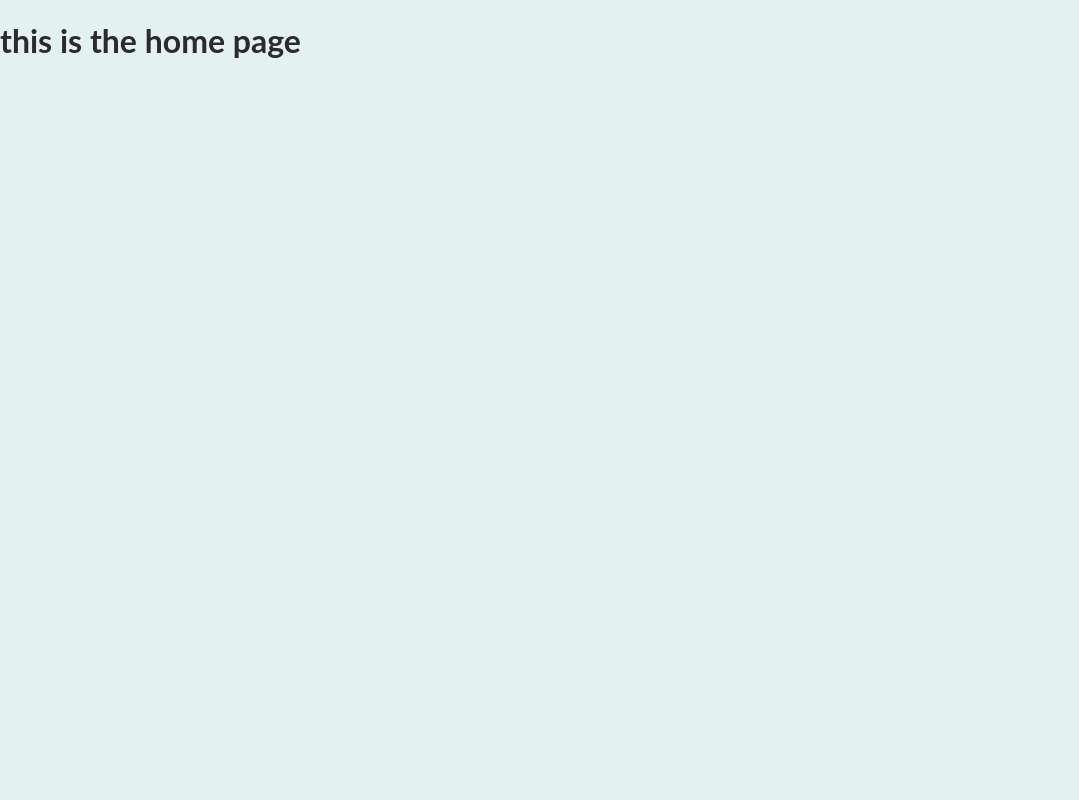
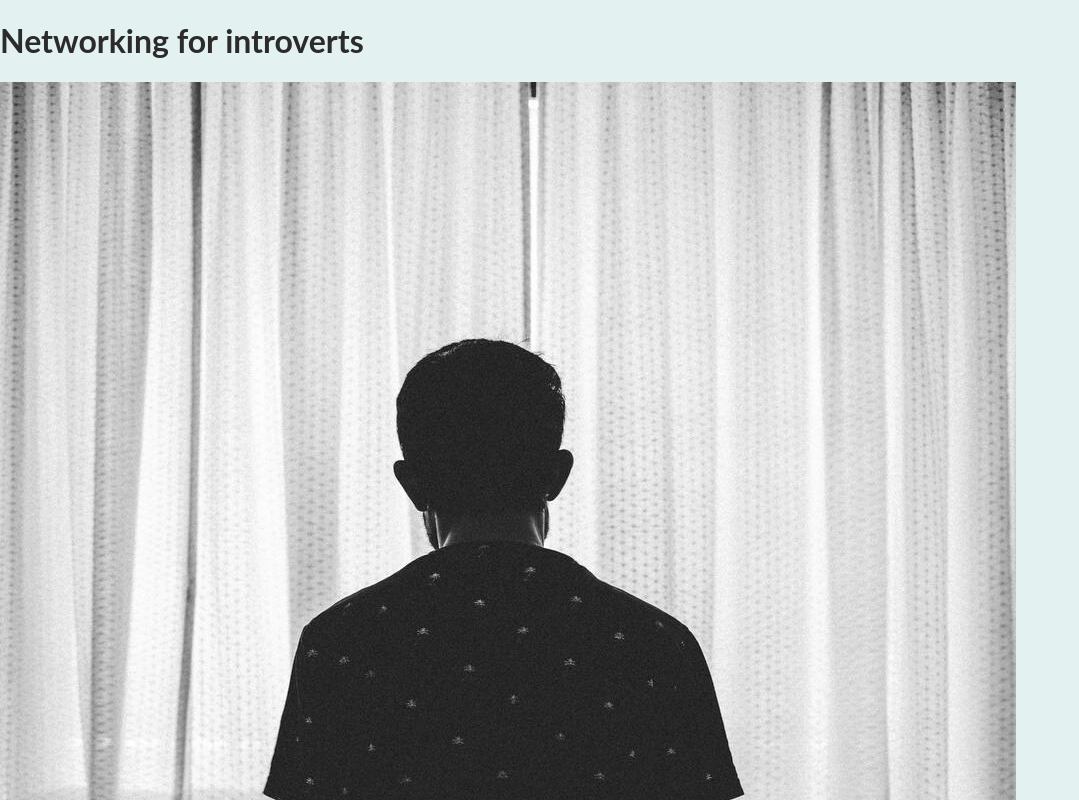
Before and after one commit to ahjam-taoufik/cv5-nextjs, a Next.js app: page / in a window 1280 px wide. Shown: the top 800 px of the page, without its empty margins (0-1079 px from the left). Built offline with nearby package versions, Linux system fonts and the light colour scheme.

Commit message:
add component EventList EventItem

```diff
--- /dev/null
+++ b/components/events/EventItem.js
@@ -0,0 +1,26 @@
+import Link from "next/link";
+
+function EventItem({ featuredEvent }) {
+  const date=featuredEvent.date
+  const readableDate=new Date(date).toLocaleDateString('fr-FR',{
+     day:'numeric',
+     month:'long',
+     year:'numeric'
+  });
+
+  const formatAddress=featuredEvent.location.replace(', ','\n')
+  const link=`/events/${featuredEvent.id}`
+
+  return (
+    <li key={featuredEvent.id}>
+      <h1>{featuredEvent.title}</h1>
+      <img src={featuredEvent.image} />
+      <p>{featuredEvent.description}</p>
+      <time>{readableDate}</time>
+      <address>{formatAddress}</address>
+      <Link href={link}>Explore Event</Link>
+    </li>
+  );
+}
+
+export default EventItem;
--- /dev/null
+++ b/components/events/EventList.js
@@ -0,0 +1,14 @@
+import EventItem from "./EventItem";
+
+function EventList({featuredEvents}) {
+  return (
+    <ul>
+      {featuredEvents.map((featuredEvent) => {
+        return <EventItem key={featuredEvent.id} featuredEvent={featuredEvent}  />
+
+      })}
+    </ul>
+  );
+}
+
+export default EventList;
--- a/dummy-data.js
+++ b/dummy-data.js
@@ -14,7 +14,7 @@ const DUMMY_EVENTS = [
       title: 'Networking for introverts',
       description:
         "We know: Networking is no fun if you are an introvert person. That's why we came up with this event - it'll be so much easier. Promised!",
-      location: 'New Wall Street 5, 98765 New Work',
+      location: 'New Wall Street 5 , 98765 New Work',
       date: '2021-05-30',
       image: 'images/introvert-event.jpg',
       isFeatured: true,
--- a/pages/index.js
+++ b/pages/index.js
@@ -1,8 +1,11 @@
+import EventList from "../components/events/EventList";
+import { getFeaturedEvents } from "../dummy-data"
 
 export default function HomePage() {
+  const featuredEvents=getFeaturedEvents()
+
   return (
-    <div >
-        <h1>this is the home page</h1>
-    </div>
+    <EventList featuredEvents={featuredEvents} />
+
   )
 }
```
